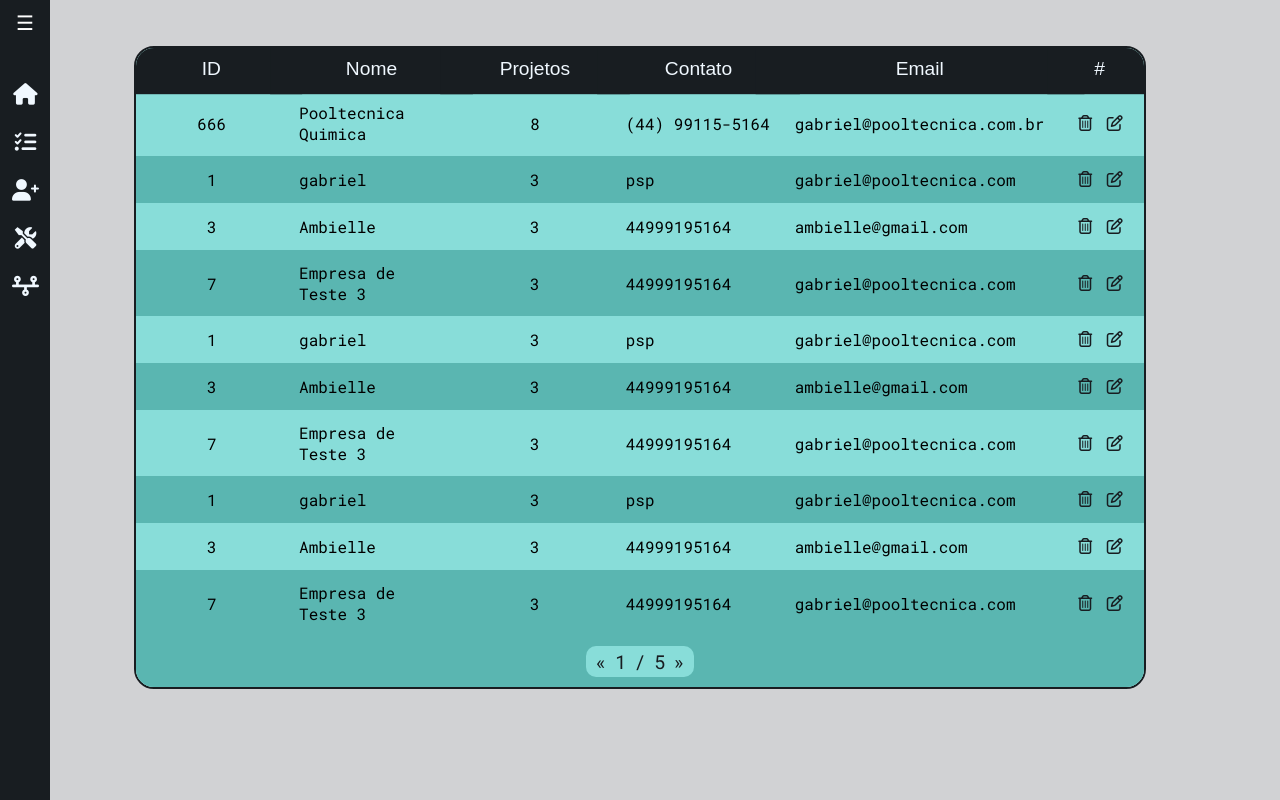
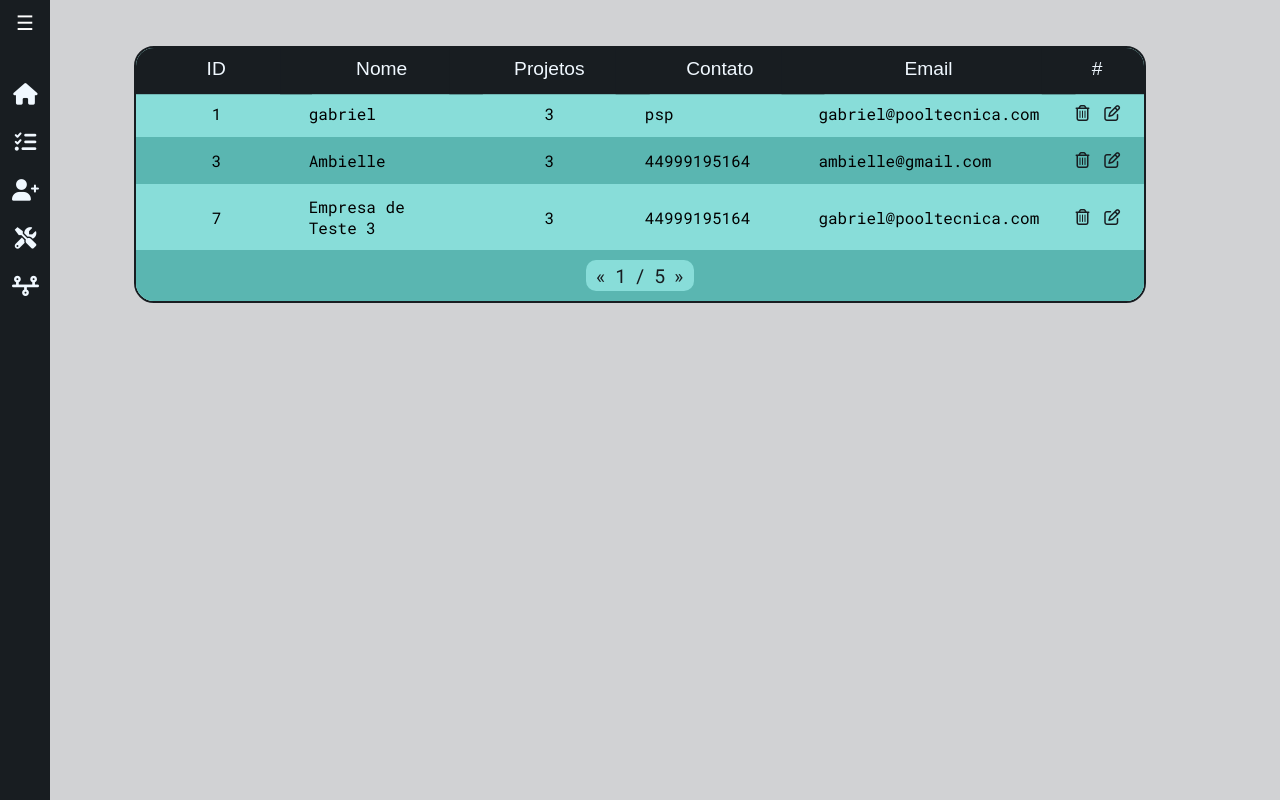
Before and after one commit to Gabr1elaugus700/Ambielle, a Django app: page /ambielle/listaClientes/ in a window 1280 px wide. Run offline with Django 5.2, Linux system fonts and the light colour scheme; data comes from the database, SQL or seed files in the repository; both versions use the stored data as it was after the commit; some web fonts are replaced.

Commit message:
Excluindo Cliente (sem confirmação)

```diff
--- a/base_static/global/css/tarefas.css
+++ b/base_static/global/css/tarefas.css
@@ -76,7 +76,6 @@
     flex-direction: row;
     gap: 15px;
 }
-
 
 .filter-group label {
     width: auto;
--- a/workflow/templates/workflow/getClientes.html
+++ b/workflow/templates/workflow/getClientes.html
@@ -13,18 +13,6 @@
           <th>#</th>
         </tr>
       </thead>
-      <tbody>
-        <tr>
-          <td style="text-align: center;">666</td>
-          <td>Pooltecnica Quimica</td>
-          <td style="text-align: center;">8</td>
-          <td>(44) 99115-5164</td>
-          <td>gabriel@pooltecnica.com.br</td>
-          <td style="text-align: center; vertical-align: middle;">
-            <a href="#"><i class="fa-regular fa-trash-can" style="width: 20px; height: 20px; text-decoration: none; color: var(--secondary-color);"></i></a>
-            <a href="#"><i class="fa-regular fa-pen-to-square" style="width: 20px; height: 20px; text-decoration: none; color: var(--secondary-color);"></i></a>
-          </td>
-        </tr>
         {% for cliente in clientes %}
           <tr>
             <td style="text-align: center;">{{ cliente.id }}</td>
@@ -33,37 +21,12 @@
             <td>{{ cliente.contato_principal }}</td>
             <td>{{ cliente.email }}</td>
             <td style="text-align: center; vertical-align: middle;">
-              <a href="#"><i class="fa-regular fa-trash-can" style="width: 20px; height: 20px; text-decoration: none; color: var(--secondary-color);"></i></a>
+              <a href="{% url "workflow:deleteCliente" cliente.id %}"><i class="fa-regular fa-trash-can" style="width: 20px; height: 20px; text-decoration: none; color: var(--secondary-color);"></i></a>
               <a href="{% url "workflow:updateCliente" cliente.id %}"><i class="fa-regular fa-pen-to-square" style="width: 20px; height: 20px; text-decoration: none; color: var(--secondary-color);"></i></a>
             </td>
           </tr>
         {% endfor %}
-        {% for cliente in clientes %}
-          <tr>
-            <td style="text-align: center;">{{ cliente.id }}</td>
-            <td>{{ cliente.nome }}</td>
-            <td style="text-align: center;">3</td>
-            <td>{{ cliente.contato_principal }}</td>
-            <td>{{ cliente.email }}</td>
-            <td style="text-align: center; vertical-align: middle;">
-              <a href="#"><i class="fa-regular fa-trash-can" style="width: 20px; height: 20px; text-decoration: none; color: var(--secondary-color);"></i></a>
-              <a href="#"><i class="fa-regular fa-pen-to-square" style="width: 20px; height: 20px; text-decoration: none; color: var(--secondary-color);"></i></a>
-            </td>
-          </tr>
-        {% endfor %}
-        {% for cliente in clientes %}
-          <tr>
-            <td style="text-align: center;">{{ cliente.id }}</td>
-            <td>{{ cliente.nome }}</td>
-            <td style="text-align: center;">3</td>
-            <td>{{ cliente.contato_principal }}</td>
-            <td>{{ cliente.email }}</td>
-            <td style="text-align: center; vertical-align: middle;">
-              <a href="#"><i class="fa-regular fa-trash-can" style="width: 20px; height: 20px; text-decoration: none; color: var(--secondary-color);"></i></a>
-              <a href="#"><i class="fa-regular fa-pen-to-square" style="width: 20px; height: 20px; text-decoration: none; color: var(--secondary-color);"></i></a>
-            </td>
-          </tr>
-        {% endfor %}
+
       </tbody>
       <tfoot>
         <tr>
--- a/workflow/urls.py
+++ b/workflow/urls.py
@@ -17,4 +17,5 @@ urlpatterns  = [
     #Update
     path('ambielle/<int:cliente_id>/update/', views.updateCliente, name='updateCliente'),
     #Delete
+    path('ambielle/<int:cliente_id>/delete/', views.deleteClientes, name='deleteCliente')
 ]
--- a/workflow/views/createForms.py
+++ b/workflow/views/createForms.py
@@ -82,6 +82,12 @@ def updateCliente(request, cliente_id):
             context,
         )
 
+def deleteClientes(request, cliente_id):
+    cliente_id = get_object_or_404(Cliente, id=cliente_id)
+    cliente_id.delete()
+
+    return redirect('workflow:getCliente')
+
 def createTarefa(request):
     if request.method == 'POST':
 
```
Also changed, not shown: db.sqlite3.
